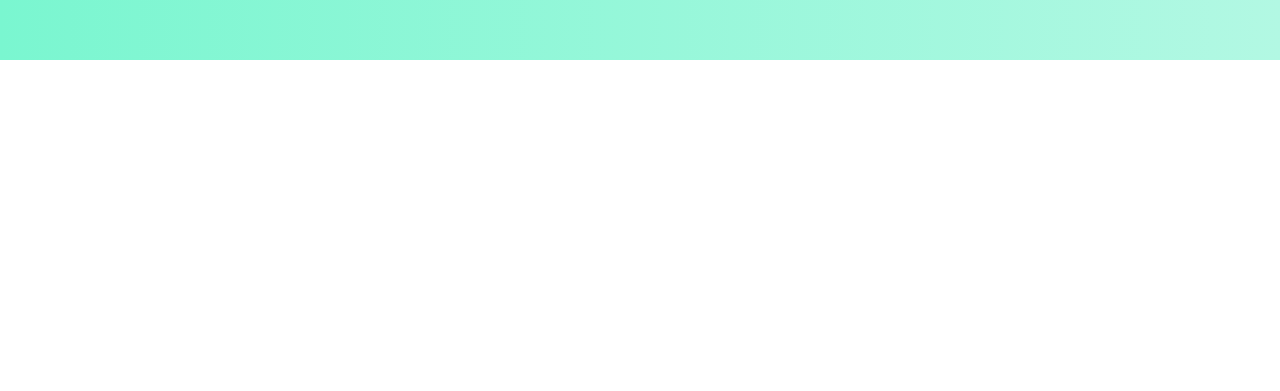
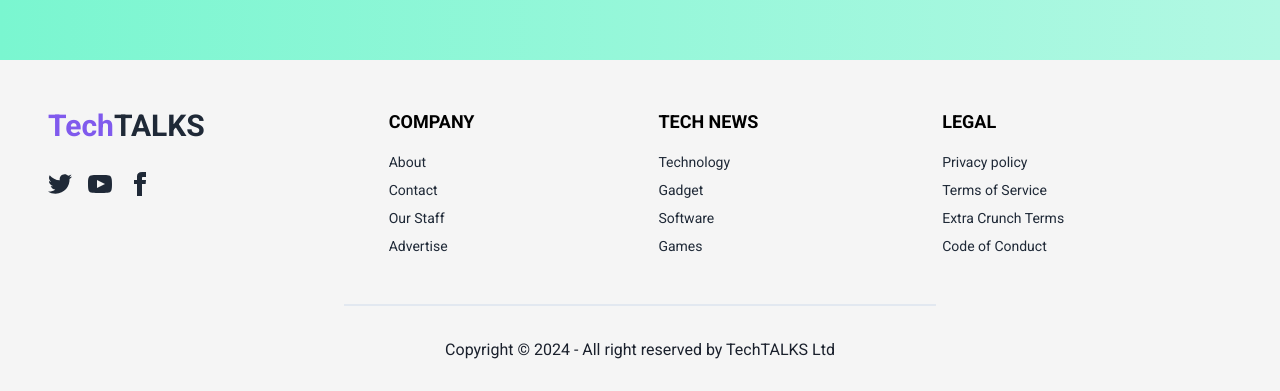
Before and after one commit to Rubaeid-Sanjid/Tech-Talks-client-side, a React (Vite) app: page / in a window 1280 px wide. Shown: the part 1328-1719 px from the top of the page. Before the commit the page ends 1436 px from the top, so only its background shows below. Built offline with nearby package versions, Linux system fonts and the light colour scheme; no server answers.

Commit message:
added footer section

```diff
--- /dev/null
+++ b/src/Components/Footer/Footer.jsx
@@ -0,0 +1,80 @@
+const Footer = () => {
+  return (
+    <div className="container mx-auto px-3 lg:px-12">
+      <footer className="footer py-12 px-3 lg:px-0 text-base-content">
+        <aside>
+          <h3 className="text-3xl font-bold mb-5">
+            <span className="text-[#805aed]">Tech</span>TALKS
+          </h3>
+          <div className="grid grid-flow-col gap-4">
+            <a>
+              <svg
+                xmlns="http://www.w3.org/2000/svg"
+                width="24"
+                height="24"
+                viewBox="0 0 24 24"
+                className="fill-current"
+              >
+                <path d="M24 4.557c-.883.392-1.832.656-2.828.775 1.017-.609 1.798-1.574 2.165-2.724-.951.564-2.005.974-3.127 1.195-.897-.957-2.178-1.555-3.594-1.555-3.179 0-5.515 2.966-4.797 6.045-4.091-.205-7.719-2.165-10.148-5.144-1.29 2.213-.669 5.108 1.523 6.574-.806-.026-1.566-.247-2.229-.616-.054 2.281 1.581 4.415 3.949 4.89-.693.188-1.452.232-2.224.084.626 1.956 2.444 3.379 4.6 3.419-2.07 1.623-4.678 2.348-7.29 2.04 2.179 1.397 4.768 2.212 7.548 2.212 9.142 0 14.307-7.721 13.995-14.646.962-.695 1.797-1.562 2.457-2.549z"></path>
+              </svg>
+            </a>
+            <a>
+              <svg
+                xmlns="http://www.w3.org/2000/svg"
+                width="24"
+                height="24"
+                viewBox="0 0 24 24"
+                className="fill-current"
+              >
+                <path d="M19.615 3.184c-3.604-.246-11.631-.245-15.23 0-3.897.266-4.356 2.62-4.385 8.816.029 6.185.484 8.549 4.385 8.816 3.6.245 11.626.246 15.23 0 3.897-.266 4.356-2.62 4.385-8.816-.029-6.185-.484-8.549-4.385-8.816zm-10.615 12.816v-8l8 3.993-8 4.007z"></path>
+              </svg>
+            </a>
+            <a>
+              <svg
+                xmlns="http://www.w3.org/2000/svg"
+                width="24"
+                height="24"
+                viewBox="0 0 24 24"
+                className="fill-current"
+              >
+                <path d="M9 8h-3v4h3v12h5v-12h3.642l.358-4h-4v-1.667c0-.955.192-1.333 1.115-1.333h2.885v-5h-3.808c-3.596 0-5.192 1.583-5.192 4.615v3.385z"></path>
+              </svg>
+            </a>
+          </div>
+        </aside>
+        <nav>
+          <h6 className="footer-title text-lg text-black opacity-100">
+            Company
+          </h6>
+          <a className="link link-hover">About</a>
+          <a className="link link-hover">Contact</a>
+          <a className="link link-hover">Our Staff</a>
+          <a className="link link-hover">Advertise</a>
+        </nav>
+
+        <nav>
+          <h6 className="footer-title text-lg text-black opacity-100">
+            Tech News
+          </h6>
+          <a className="link link-hover">Technology</a>
+          <a className="link link-hover">Gadget</a>
+          <a className="link link-hover">Software</a>
+          <a className="link link-hover">Games</a>
+        </nav>
+
+        <nav>
+          <h6 className="footer-title text-lg text-black opacity-100">Legal</h6>
+          <a className="link link-hover">Privacy policy</a>
+          <a className="link link-hover">Terms of Service</a>
+          <a className="link link-hover">Extra Crunch Terms</a>
+          <a className="link link-hover">Code of Conduct</a>
+        </nav>
+      </footer>
+      <aside className="border-t-2 py-8 lg:w-1/2 mx-auto text-center">
+        <p>Copyright © 2024 - All right reserved by TechTALKS Ltd</p>
+      </aside>
+    </div>
+  );
+};
+
+export default Footer;
--- a/src/Components/Navbar/Navbar.jsx
+++ b/src/Components/Navbar/Navbar.jsx
@@ -49,7 +49,7 @@ const Navbar = () => {
           </ul>
         </div>
         <div className="flex">
-          <button className="rounded-xl btn-ghost text-lg lg:text-2xl font-bold text-left">
+          <button className="rounded-xl btn-ghost text-lg lg:text-3xl font-bold text-left">
           <span className="text-[#805aed]">Tech</span>TALKS
           </button>
         </div>
--- a/src/Components/Newsletter/Newsletter.jsx
+++ b/src/Components/Newsletter/Newsletter.jsx
@@ -13,8 +13,8 @@ const Newsletter = () => {
     });
   };
   return (
-    <div className="bg-gradient-to-r from-[#7af6d0] to-[#b2f8e3] py-14 mt-8 lg:my-12">
-      <div className="container mx-auto lg:px-12 px-3 flex items-center">
+    <div className="bg-gradient-to-r from-[#7af6d0] to-[#b2f8e3] py-14 mt-8 lg:mt-12">
+      <div className="container mx-auto lg:px-12 px-3 flex flex-col lg:flex-row gap-6 lg:gap-0 items-center">
         <div className="flex-1">
           <h2 className="text-3xl lg:text-5xl font-bold mb-5">
             Sign up for Newsletter
@@ -22,8 +22,8 @@ const Newsletter = () => {
           <p>Subscribe to Our Newsletter for the Latest Tech News</p>
         </div>
 
-        <div className="flex-1">
-          <form onSubmit={handleSubscription} className="flex justify-end gap-2">
+        <div className="flex-1 w-full lg:w-0">
+          <form onSubmit={handleSubscription} className="flex justify-end gap-2 flex-col lg:flex-row">
             <input
               type="email"
               placeholder="Email"
--- a/src/Pages/Main/Main.jsx
+++ b/src/Pages/Main/Main.jsx
@@ -1,11 +1,13 @@
 import { Outlet } from "react-router-dom";
 import Navbar from "../../Components/Navbar/Navbar";
+import Footer from "../../Components/Footer/Footer";
 
 const Main = () => {
   return (
     <div>
       <Navbar></Navbar>
       <Outlet></Outlet>
+      <Footer></Footer>
     </div>
   );
 };
```
Lines whose indentation alone changed are shown as unchanged.
